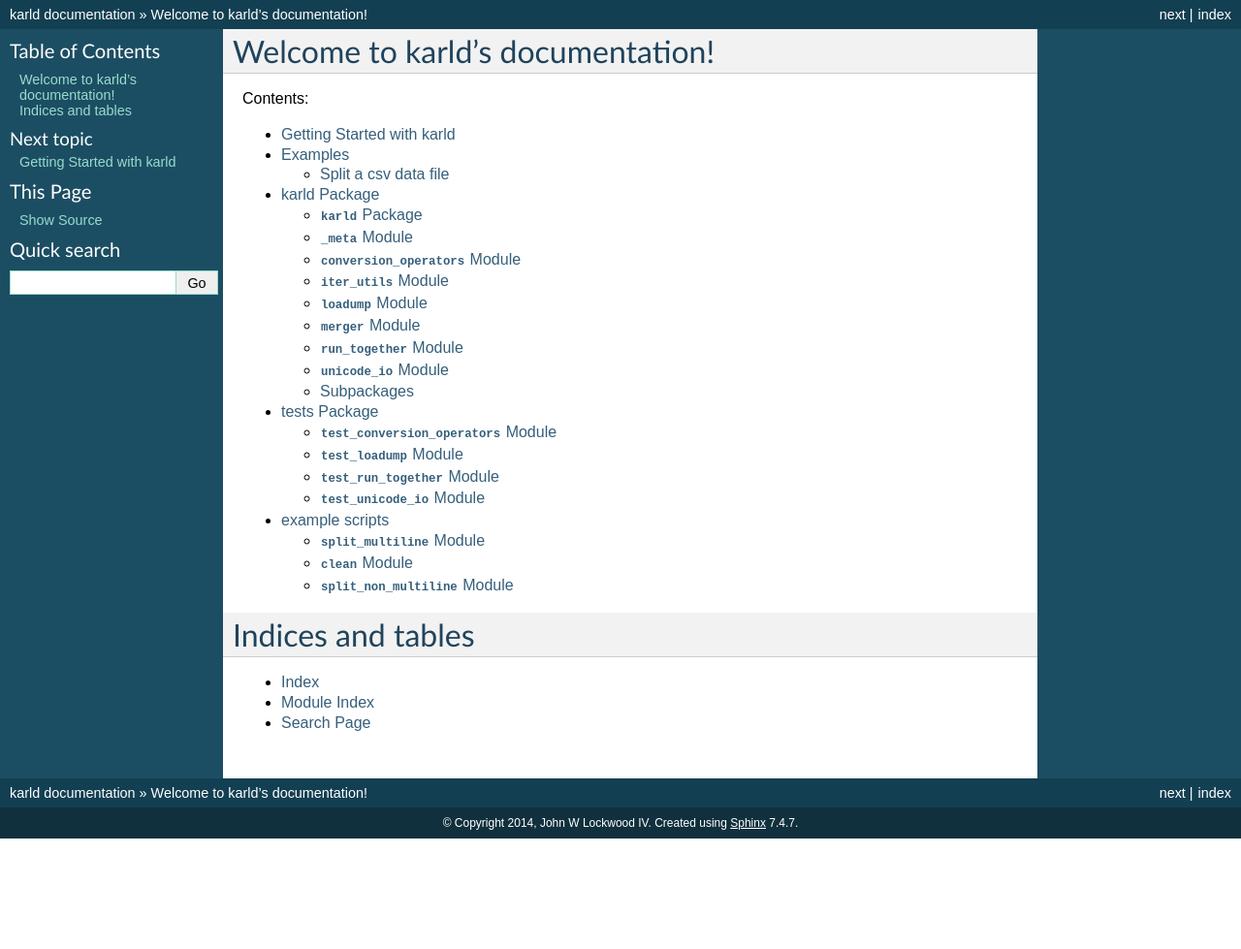
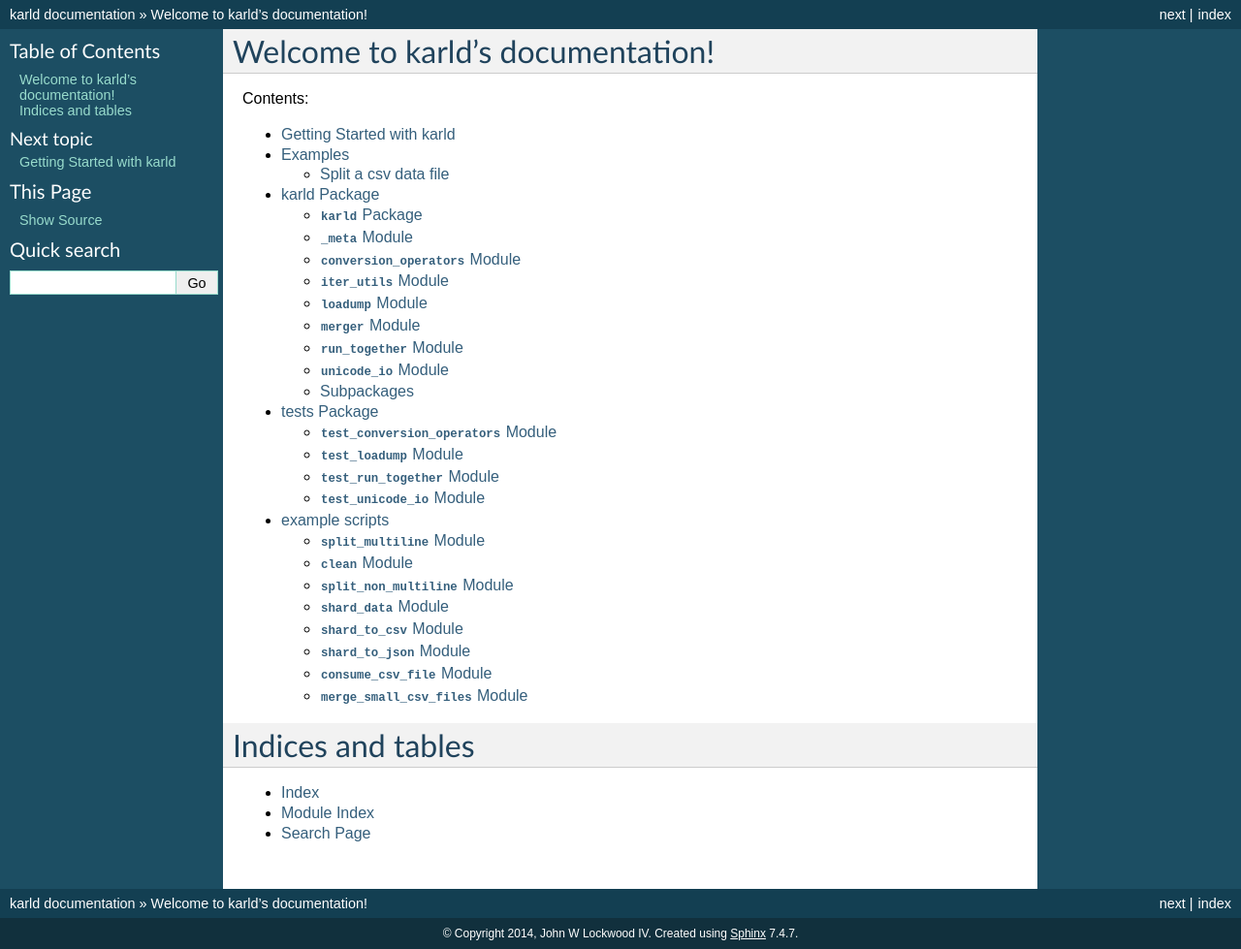
Before and after one commit to johnwlockwood/karl_data, a Sphinx documentation site: the page built from docs/index.rst, in a window 1280 px wide. Shown: the whole page at 97% size. Built offline with Sphinx 7.4.7, drawn with Linux system fonts in a browser that asks for light colours; formulas are drawn with MathJax 3; the version number could not be read and is left out; before the commit the page ends 900 px from its top, so only the background shows below that.

Commit message:
Add autodoc setup for examples

```diff
--- a/docs/source/example.rst
+++ b/docs/source/example.rst
@@ -30,3 +30,56 @@
     :members:
     :undoc-members:
     :show-inheritance:
+
+:mod:`shard_data` Module
+----------------------------------
+
+Shard out data to files.
+
+.. automodule:: shard_data
+    :members:
+    :undoc-members:
+    :show-inheritance:
+
+:mod:`shard_to_csv` Module
+----------------------------------
+
+Shard out data to csv files.
+
+.. automodule:: shard_to_csv
+    :members:
+    :undoc-members:
+    :show-inheritance:
+
+:mod:`shard_to_json` Module
+----------------------------------
+
+Shard out data to files as rows of JSON.
+
+.. automodule:: shard_to_json
+    :members:
+    :undoc-members:
+    :show-inheritance:
+
+:mod:`consume_csv_file` Module
+----------------------------------
+
+Iteratively consume csv file.
+
+.. automodule:: consume_csv_file
+    :members:
+    :undoc-members:
+    :show-inheritance:
+
+
+:mod:`merge_small_csv_files` Module
+-------------------------------------------
+
+Merge a number of homogeneous small csv files on a key.
+    Small means they all together fit in
+    your computer's memory.
+
+.. automodule:: merge_small_csv_files
+    :members:
+    :undoc-members:
+    :show-inheritance:
```
